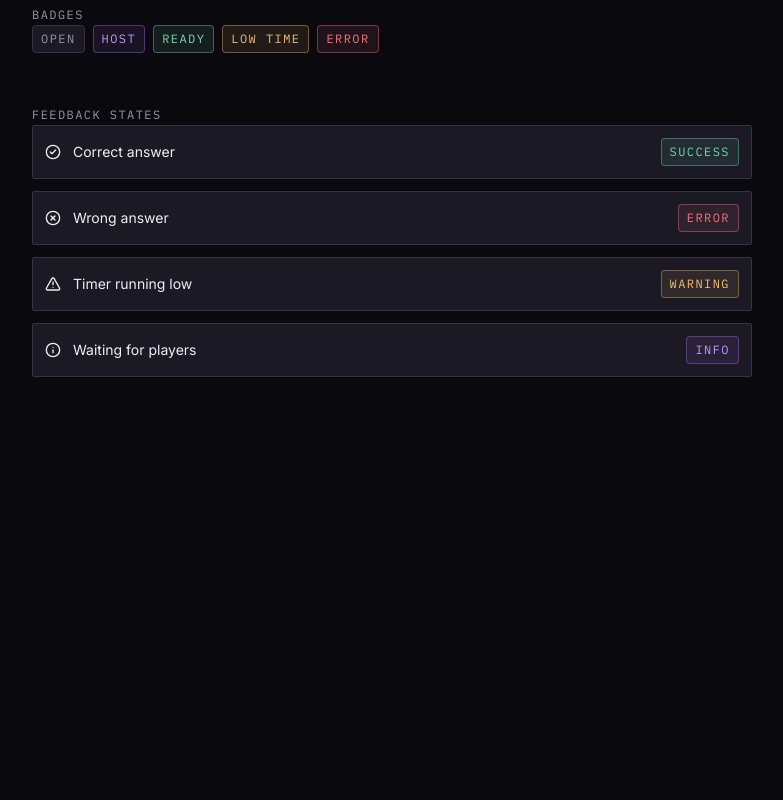
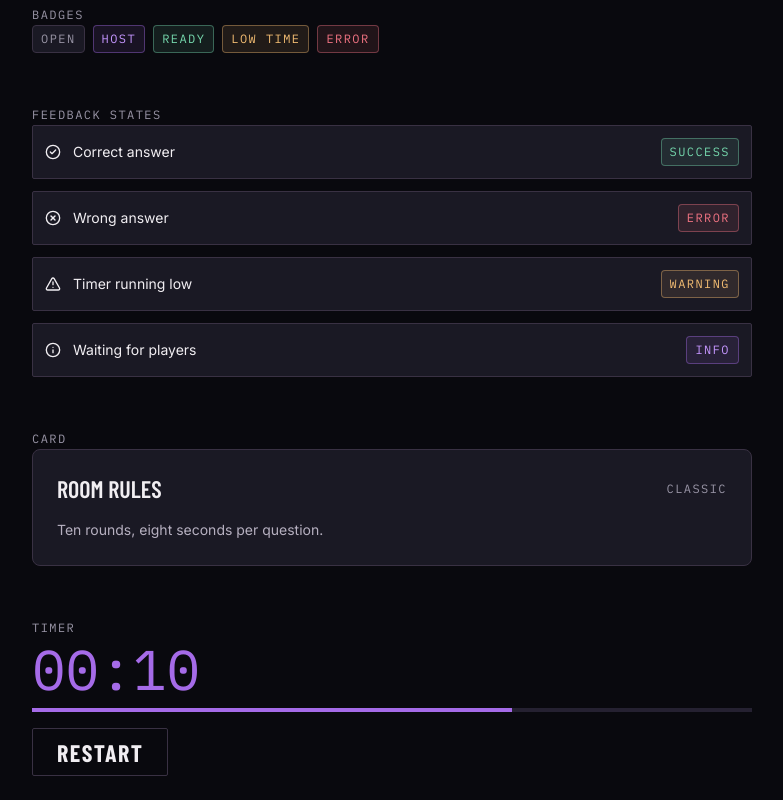
Before and after one commit to dawidseipold/overheat, a React (Vite) app in the folder apps/web/: page /design-system in a window 1280 px wide. Shown: the part 1531-2331 px from the top of the page, without its empty margins (248-1031 px from the left). Before the commit the page ends 1932 px from the top, so only its background shows below. Built offline with nearby package versions, Linux system fonts and the light colour scheme.

Commit message:
feat(web): add Card and Timer components

```diff
--- /dev/null
+++ b/apps/web/src/components/ui/card.tsx
@@ -0,0 +1,27 @@
+import * as React from "react";
+
+import { cn } from "@/lib/utils";
+
+import { Text } from "./typography";
+
+function Card({ className, ...props }: React.ComponentProps<"div">) {
+  return (
+    <div className={cn("rounded-lg border border-border bg-card p-6", className)} {...props} />
+  );
+}
+
+function CardHeader({ className, ...props }: React.ComponentProps<"div">) {
+  return (
+    <div className={cn("mb-4 flex items-center justify-between gap-4", className)} {...props} />
+  );
+}
+
+function CardTitle({ className, ...props }: React.ComponentProps<typeof Text>) {
+  return <Text variant="h3" className={cn("text-button", className)} {...props} />;
+}
+
+function CardLabel({ className, ...props }: React.ComponentProps<typeof Text>) {
+  return <Text variant="label" tone="muted" className={className} {...props} />;
+}
+
+export { Card, CardHeader, CardLabel, CardTitle };
--- /dev/null
+++ b/apps/web/src/components/ui/timer.tsx
@@ -0,0 +1,42 @@
+import * as React from "react";
+
+import { cn } from "@/lib/utils";
+
+import { Text } from "./typography";
+
+// 68 sekund → "01:08"
+function formatTime(seconds: number) {
+  const minutes = Math.floor(seconds / 60);
+  const rest = seconds % 60;
+  return `${String(minutes).padStart(2, "0")}:${String(rest).padStart(2, "0")}`;
+}
+
+function Timer({
+  className,
+  seconds,
+  total,
+  warningAt = 5,
+  ...props
+}: React.ComponentProps<"div"> & { seconds: number; total?: number; warningAt?: number }) {
+  const isLow = seconds <= warningAt;
+  return (
+    <div className={cn("space-y-2", className)} {...props}>
+      <Text variant="data" tone={isLow ? "warning" : "accent"} role="timer" className="block">
+        {formatTime(seconds)}
+      </Text>
+      {total !== undefined && (
+        <div className="h-1 bg-oh-elevated">
+          <div
+            className={cn(
+              "h-full transition-[width] duration-(--motion-micro)",
+              isLow ? "bg-oh-warning" : "bg-oh-violet",
+            )}
+            style={{ width: `${(seconds / total) * 100}%` }}
+          />
+        </div>
+      )}
+    </div>
+  );
+}
+
+export { Timer };
--- a/apps/web/src/routes/design-system.tsx
+++ b/apps/web/src/routes/design-system.tsx
@@ -2,16 +2,18 @@ import { useForm } from "@tanstack/react-form";
 import { useMutation } from "@tanstack/react-query";
 import { createFileRoute } from "@tanstack/react-router";
 import { ArrowRightIcon, PlusIcon } from "lucide-react";
-import { useState } from "react";
+import { useEffect, useState } from "react";
 import * as v from "valibot";
 
 import { Alert } from "@/components/ui/alert";
 import { Badge } from "@/components/ui/badge";
 import { AnswerOption } from "@/components/ui/answer-option";
 import { Button } from "@/components/ui/button";
+import { Card, CardHeader, CardLabel, CardTitle } from "@/components/ui/card";
 import { Field, FieldDescription, FieldError, FieldLabel } from "@/components/ui/field";
 import { Input } from "@/components/ui/input";
 import { Switch } from "@/components/ui/switch";
+import { Timer } from "@/components/ui/timer";
 import { Text } from "@/components/ui/typography";
 
 export const Route = createFileRoute("/design-system")({
@@ -121,6 +123,28 @@ function DesignSystem() {
           </Alert>
           <Alert label="Info">Waiting for players</Alert>
         </div>
+      </section>
+
+      <section className="space-y-4">
+        <Text variant="label" tone="muted">
+          Card
+        </Text>
+        <Card>
+          <CardHeader>
+            <CardTitle>Room rules</CardTitle>
+            <CardLabel>Classic</CardLabel>
+          </CardHeader>
+          <Text variant="body-sm" tone="secondary">
+            Ten rounds, eight seconds per question.
+          </Text>
+        </Card>
+      </section>
+
+      <section className="space-y-4">
+        <Text variant="label" tone="muted">
+          Timer
+        </Text>
+        <TimerDemo />
       </section>
     </main>
   );
@@ -248,3 +272,24 @@ function AnswerOptionsDemo() {
     </div>
   );
 }
+
+function TimerDemo() {
+  const total = 15;
+  const [seconds, setSeconds] = useState(total);
+
+  // Co sekundę odejmuje jeden, aż dojdzie do zera
+  useEffect(() => {
+    if (seconds === 0) return;
+    const timeout = setTimeout(() => setSeconds(seconds - 1), 1000);
+    return () => clearTimeout(timeout);
+  }, [seconds]);
+
+  return (
+    <div className="space-y-4">
+      <Timer seconds={seconds} total={total} />
+      <Button variant="secondary" onClick={() => setSeconds(total)}>
+        Restart
+      </Button>
+    </div>
+  );
+}
```
